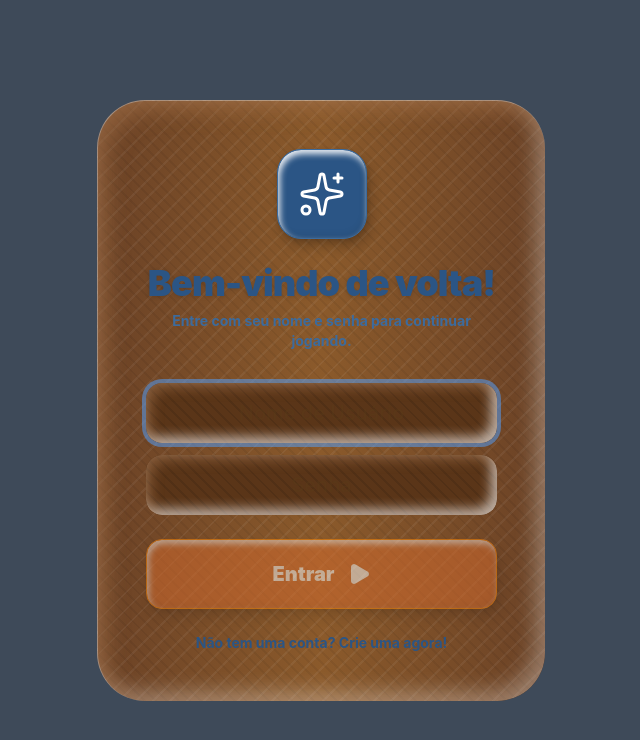
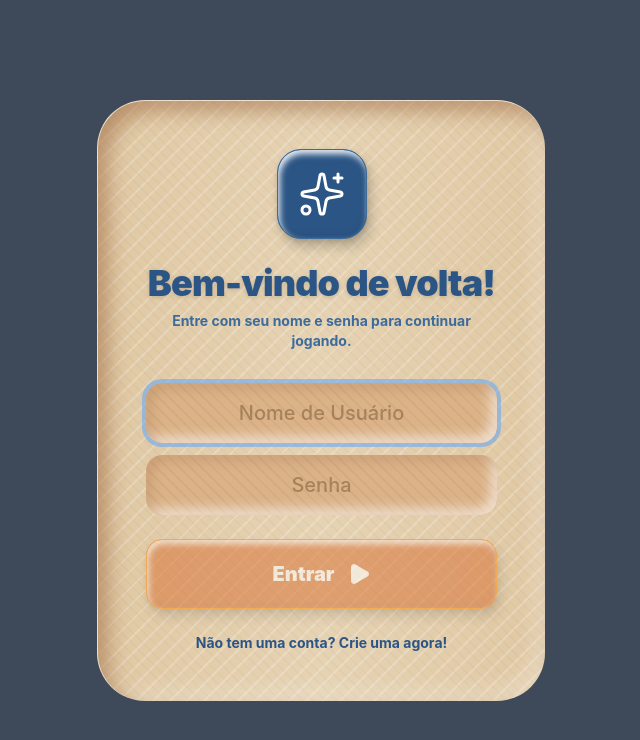
Before and after one commit to VeniciusBispo/LibrasCalc, a React (Vite) app: page / in a window 1280 px wide. Shown: the top 740 px of the page, without its empty margins (319-959 px from the left). Built offline with nearby package versions, Linux system fonts and the light colour scheme.

Commit message:
fix: clarear o tema padrão de madeira para corrigir contraste na página de login

```diff
--- a/src/index.css
+++ b/src/index.css
@@ -26,14 +26,14 @@
 
 @layer base {
   :root { /* theme_wood */
-    --theme-main-bg: #8b5a2b;
+    --theme-main-bg: #e6d3b3;
     --theme-main-pattern:
-      repeating-linear-gradient(45deg, rgba(0, 0, 0, 0.05) 0px, rgba(0, 0, 0, 0.05) 2px, transparent 2px, transparent 8px),
-      repeating-linear-gradient(-45deg, rgba(255, 255, 255, 0.05) 0px, rgba(255, 255, 255, 0.05) 2px, transparent 2px, transparent 12px),
-      linear-gradient(to right, #6b4226 0%, #8b5a2b 50%, #6b4226 100%);
+      repeating-linear-gradient(45deg, rgba(0, 0, 0, 0.02) 0px, rgba(0, 0, 0, 0.02) 2px, transparent 2px, transparent 8px),
+      repeating-linear-gradient(-45deg, rgba(255, 255, 255, 0.2) 0px, rgba(255, 255, 255, 0.2) 2px, transparent 2px, transparent 12px),
+      linear-gradient(to right, #e0c8a3 0%, #e6d3b3 50%, #e0c8a3 100%);
     --theme-main-size: auto;
-    --theme-dark-bg: #5a3518;
-    --theme-dark-pattern: repeating-linear-gradient(45deg, rgba(0, 0, 0, 0.1) 0px, rgba(0, 0, 0, 0.1) 2px, transparent 2px, transparent 8px);
+    --theme-dark-bg: #dcb388;
+    --theme-dark-pattern: repeating-linear-gradient(45deg, rgba(0, 0, 0, 0.04) 0px, rgba(0, 0, 0, 0.04) 2px, transparent 2px, transparent 8px);
   }
 
   .theme-ocean {
```
